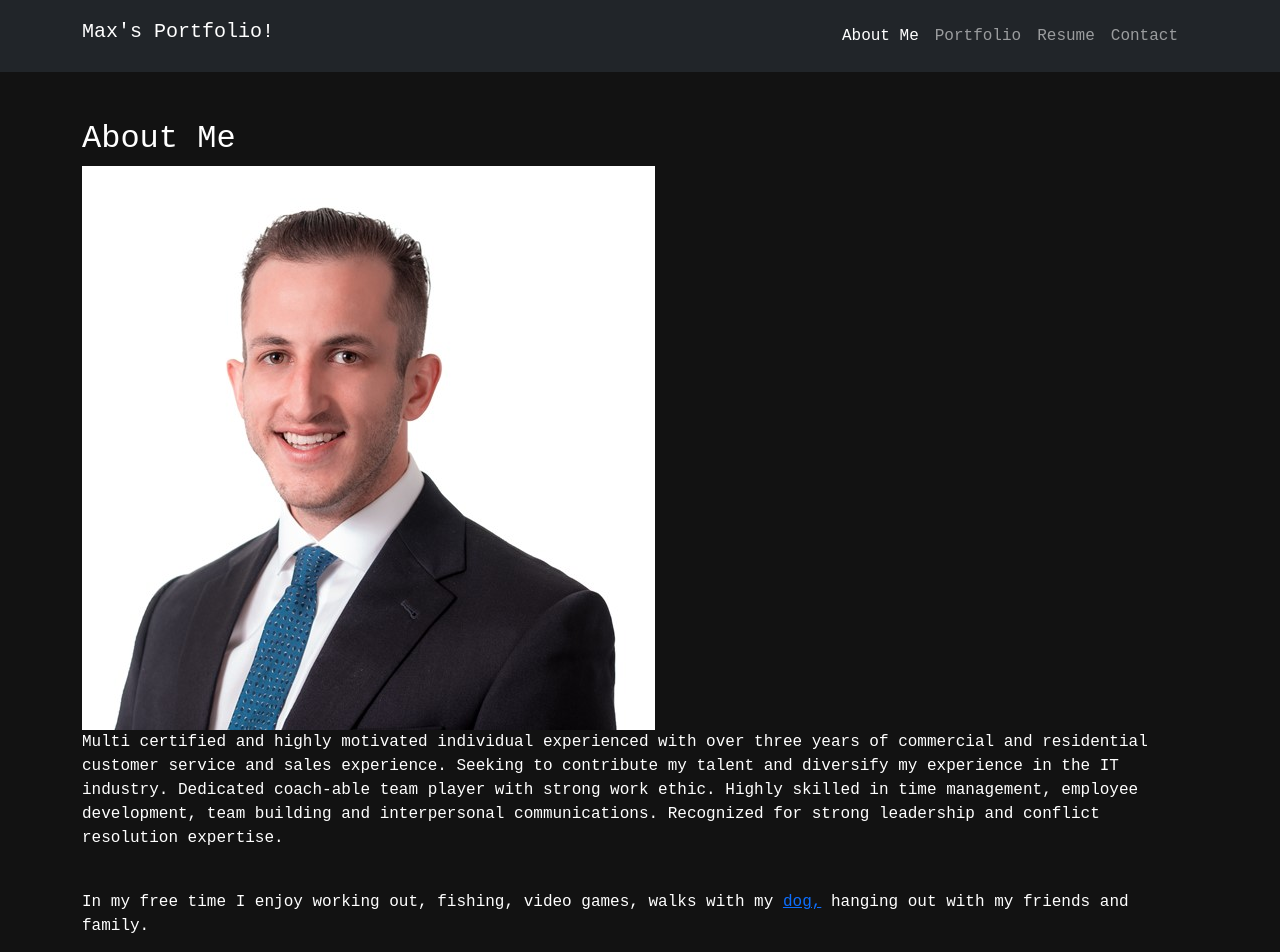
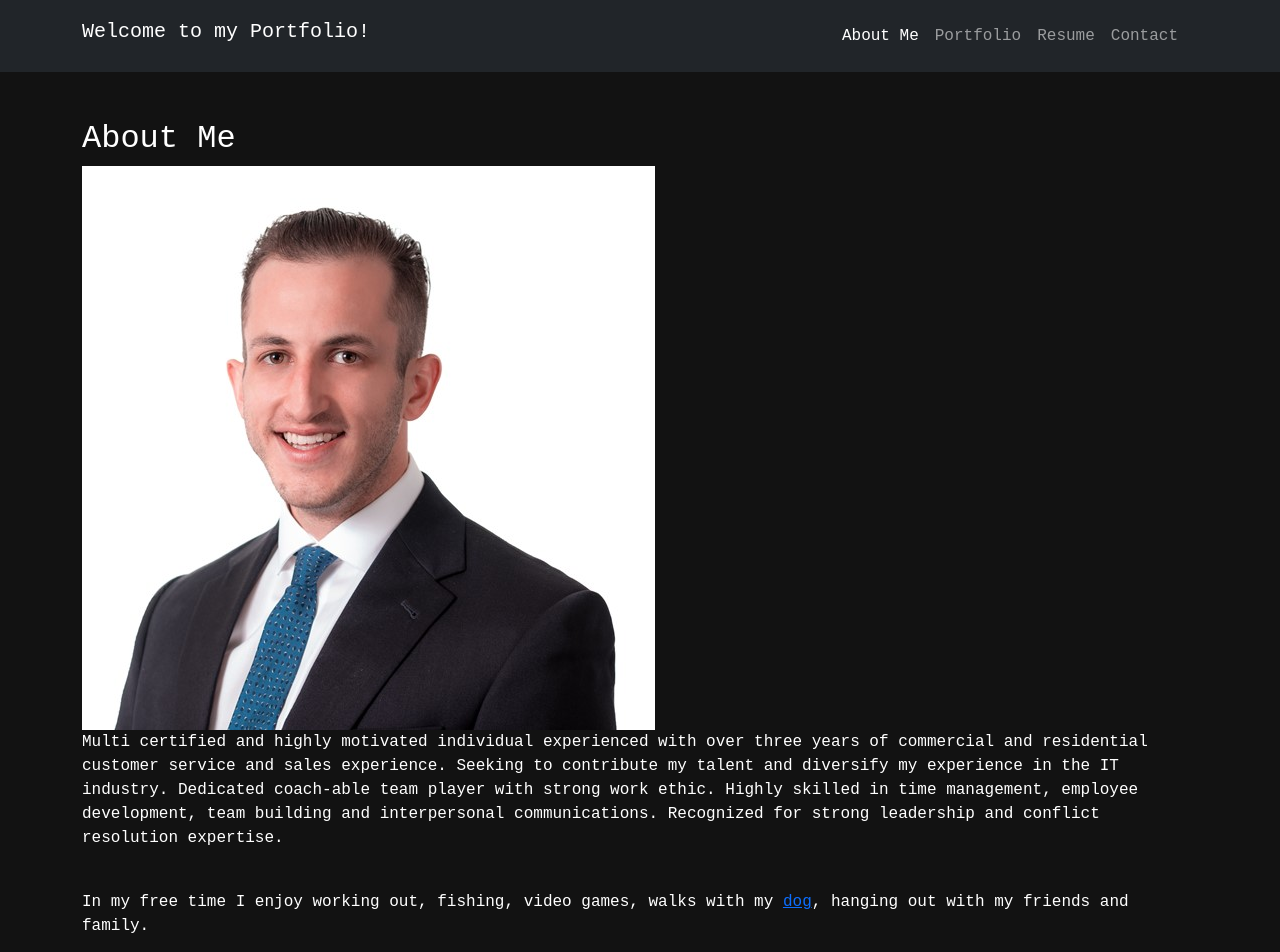
Before and after one commit to maxbonetti/super-dew-9000, a React (Vite) app: page / in a window 1280 px wide. Shown: the top 952 px of the page. Built offline with nearby package versions, Linux system fonts and the light colour scheme.

Commit message:
save and last commit. function for resume DL

```diff
--- a/src/Components/Header/index.jsx
+++ b/src/Components/Header/index.jsx
@@ -6,7 +6,7 @@ const Header = () => {
     return (
         <header className="navbar navbar-dark bg-dark">
             <div className="container">
-            <h1 className="navbar-brand">Max's Portfolio!</h1>
+            <h1 className="navbar-brand">Welcome to my Portfolio!</h1>
             <Navigation />
             </div>
         </header>
--- a/src/Pages/AboutMe.jsx
+++ b/src/Pages/AboutMe.jsx
@@ -15,7 +15,7 @@ const AboutMe = () => {
             <br  />
             <p>
                 In my free time I enjoy working out, fishing, video games, walks with my <a href="https://project-two-app-happy-tails.onrender.com/animals/7"
-                alt="A picture of my dog: Chloe the Pomiski, from my Applcation Happy Tails">dog,</a> hanging out with my friends and family.
+                alt="A picture of my dog: Chloe the Pomiski, from my Applcation Happy Tails">dog</a>, hanging out with my friends and family.
 
             </p>
 
--- a/src/Pages/Resume.jsx
+++ b/src/Pages/Resume.jsx
@@ -2,10 +2,25 @@ import React from 'react';
 import 'bootstrap/dist/css/bootstrap.min.css';
 
 const Resume = () => {
+    const onButtonClick = () => {
+        fetch("max-b-tech-resume.pdf")
+        .then((res)=> {
+            res.blob()
+            .then((blob)=>{
+                const fileURL = window.URL.createObjectURL(blob);
+
+                let alink = document.createElement("a");
+                alink.href= fileURL;
+                alink.download = "max-b-tech-resume.pdf";
+                alink.click();
+            });
+        });
+    };
+
     return (
         <section className="container my-5">
             <h2>Resume</h2>
-            <a href="./Assests/Misc/max-b-tech-resume.pdf" className="btn btn-primary mb-3" download>Download Resume</a>
+            <a href="/Misc/max-b-tech-resume.pdf" className="btn btn-primary mb-3" download>Download Resume</a>
             <h3>Proficiencies</h3>
             <ul className="list-group">
                 <li className="list-group-item">JavaScript</li>
```
